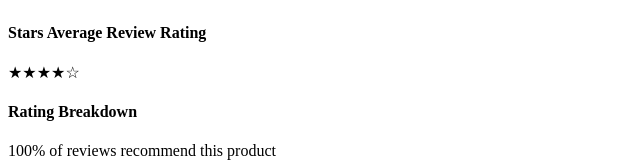
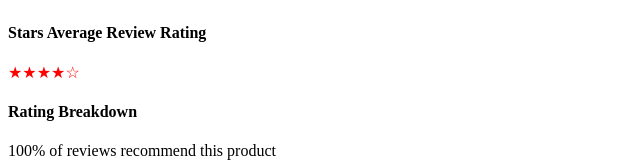
Before and after one commit to RFP2302-Jujutsu-Kaisen/FECApp, a React app: page / in a window 1280 px wide. Shown: the part 747-909 px from the top of the page, without its empty margins (0-640 px from the left). Built offline with nearby package versions, Linux system fonts and the light colour scheme; no server answers; the HTML template or start-up script is replaced by a standard one.

Commit message:
added first styled-components component and jest test files

```diff
--- a/client/src/components/ratings-and-reviews/rr-components/RatingSummary/RatingSummary.jsx
+++ b/client/src/components/ratings-and-reviews/rr-components/RatingSummary/RatingSummary.jsx
@@ -34,7 +34,7 @@ const RatingSummary = function ({ dataMeta }) {
         <Stars />
       </div>
       <div>
-        <RatingBreakdown />
+        <RatingBreakdown averageRating={averageRating} />
       </div>
       <div>
         <ProductBreakdown />
--- a/client/src/components/ratings-and-reviews/rr-components/Stars/Stars.jsx
+++ b/client/src/components/ratings-and-reviews/rr-components/Stars/Stars.jsx
@@ -1,10 +1,20 @@
 import React from 'react';
+import styled from 'styled-components';
+
+const StarsDisplay = styled.div`
+  color: red;
+  &:hover {
+    color: blue;
+  }
+  `;
 
 const Stars = function () {
   return (
     <div>
       <h4>Stars Average Review Rating</h4>
-      <span>&#9733;&#9733;&#9733;&#9733;&#9734;</span>
+      <StarsDisplay>
+        <span>&#9733;&#9733;&#9733;&#9733;&#9734;</span>
+      </StarsDisplay>
     </div>
   );
 };
```
Also changed, not shown: 2 other files (tests, documents, lock files or other folders).
